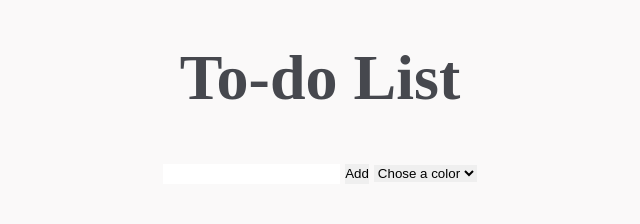
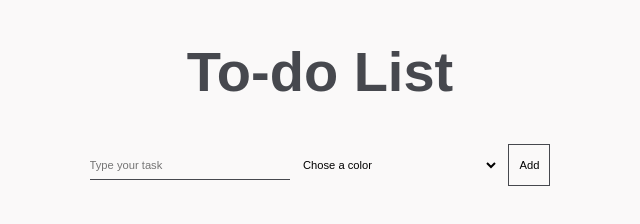
Before and after one commit to mbthales/todo-list, a plain HTML site: page index.html in a window 1280 px wide. Shown: the whole page, without its empty margins (320-960 px from the left). Drawn offline with Linux system fonts and the light colour scheme.

Commit message:
Styling and improvements in the HTML

```diff
--- a/index.html
+++ b/index.html
@@ -11,17 +11,17 @@
     <h1>To-do List</h1>
   </header>
   <main>
-      <div class="container-input-todo">
-        <input data-js="todo-content" type="text">
-        <button data-js="add-todo" type="button">Add</button>
-        <select data-js="input-color">
+    <form>
+      <input class="input-todo-content" data-js="input-todo-content" placeholder="Type your task" type="text">
+      <select class="input-todo-color" data-js="input-todo-color">
         <option value="default">Chose a color</option>
         <option value="yellow">Yellow</option>
         <option value="blue">Blue</option>
         <option value="red">Red</option>
         <option value="green">Green</option>
       </select>
-      </div>
+      <button class="btn-add-todo" data-js="btn-add-todo" type="button">Add</button>
+    </form>
     <div data-js="container-todos"></div>
   </main>
   <script src="./src/js/main.js"></script>
--- a/src/css/style.css
+++ b/src/css/style.css
@@ -1,36 +1,87 @@
+@import url('https://fonts.googleapis.com/css2?family=Zilla+Slab:wght@300&display=swap');
+
+:root{
+  --primary-color: #faf9f9;
+  --secundary-color: #46484E;
+  --font: Arial;
+}
+
 * {
   margin: 0;
   padding: 0;
   border: 0;
   box-sizing: border-box;
+  outline-color: var(--secundary-color);
 
   line-height: 1.5;
   list-style: none;
 }
 
+html{
+  font-size: 20px;
+}
+
 body {
-  background-color: #faf9f9;
+  background-color: var(--primary-color);
   max-width: 800px;
   margin: 0 auto;
 
-  font-size: 20px;
-  color: #46484E;
+  font-family: var(--font);
+  color: var(--secundary-color);
   text-align: center;
 }
 
 h1 {
-  font-size: 4rem;
   padding: 30px 0;
+
+  font-size: 3.5rem;
+}
+
+.input-todo-content,
+.input-todo-color,
+.btn-add-todo{
+  background-color: var(--primary-color);
+
+  font-family: var(--font);
+  font-size: 0.7rem;
+}
+
+.input-todo-content,
+.input-todo-color{
+  height: 30px;
+  width: 35%;
+  max-width: 200px;
+}
+
+.input-todo-content{
+  border-bottom: 1px solid var(--secundary-color);
+}
+
+.input-todo-color{
+  margin: 0px 5px;
+}
+
+.btn-add-todo{
+  height: 42px;
+  width: 42px;
+  border: 1px solid var(--secundary-color);
+}
+
+.btn-add-todo:hover{
+  background-color: var(--secundary-color);
+
+  color: var(--primary-color);
 }
 
 .todo-box{
   position: relative;
   max-width: 500px;
   margin: 20px auto;
-  word-break: break-all;
   padding: 30px;
   border-radius: 2px;
-  font-size: 1.5rem;
+
+  word-break: break-all;
+  font-size: 1.2rem;
 }
 
 .todo-box:nth-child(1){
@@ -41,8 +92,10 @@ h1 {
   position: absolute;
   right: 5px;
   top: 5px;
+
+  font-weight: bold;
+
   cursor: pointer;
-  font-weight: bold;
 }
 
 .default{
@@ -64,3 +117,15 @@ h1 {
 .green{
   background-color: #a9ffa9;
 }
+
+@media (min-width: 768px){
+  html{
+    font-size: 18px;
+  }
+}
+
+@media (min-width: 1024px){
+  html{
+    font-size: 16px;
+  }
+}
--- a/src/js/main.js
+++ b/src/js/main.js
@@ -1,6 +1,6 @@
-const btnAddTodo = document.querySelector("[data-js=add-todo");
-const inputTodoColor = document.querySelector("[data-js=input-color");
-const inputTodoContent = document.querySelector("[data-js=todo-content");
+const btnAddTodo = document.querySelector("[data-js=btn-add-todo");
+const inputTodoColor = document.querySelector("[data-js=input-todo-color");
+const inputTodoContent = document.querySelector("[data-js=input-todo-content");
 const containerTodos = document.querySelector("[data-js=container-todos");
 
 const todos = JSON.parse(localStorage.getItem("todo-content")) || [];
```
Lines whose indentation alone changed are shown as unchanged.
